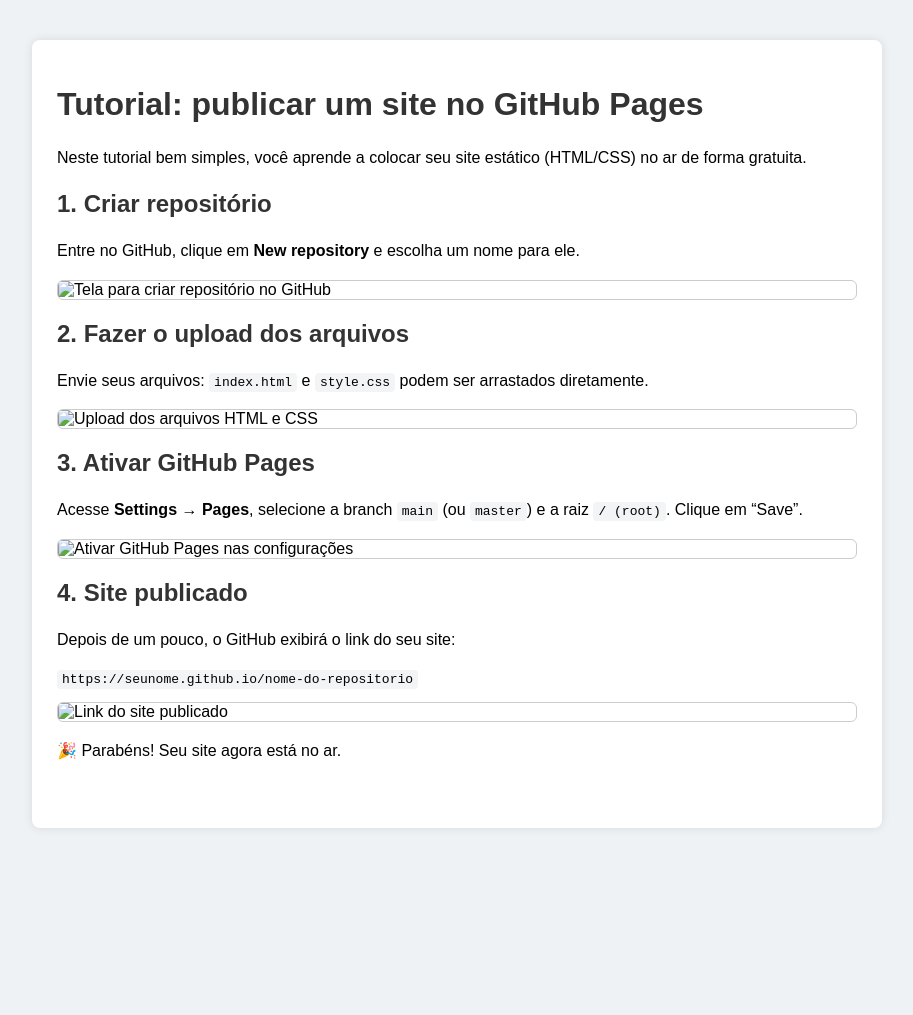
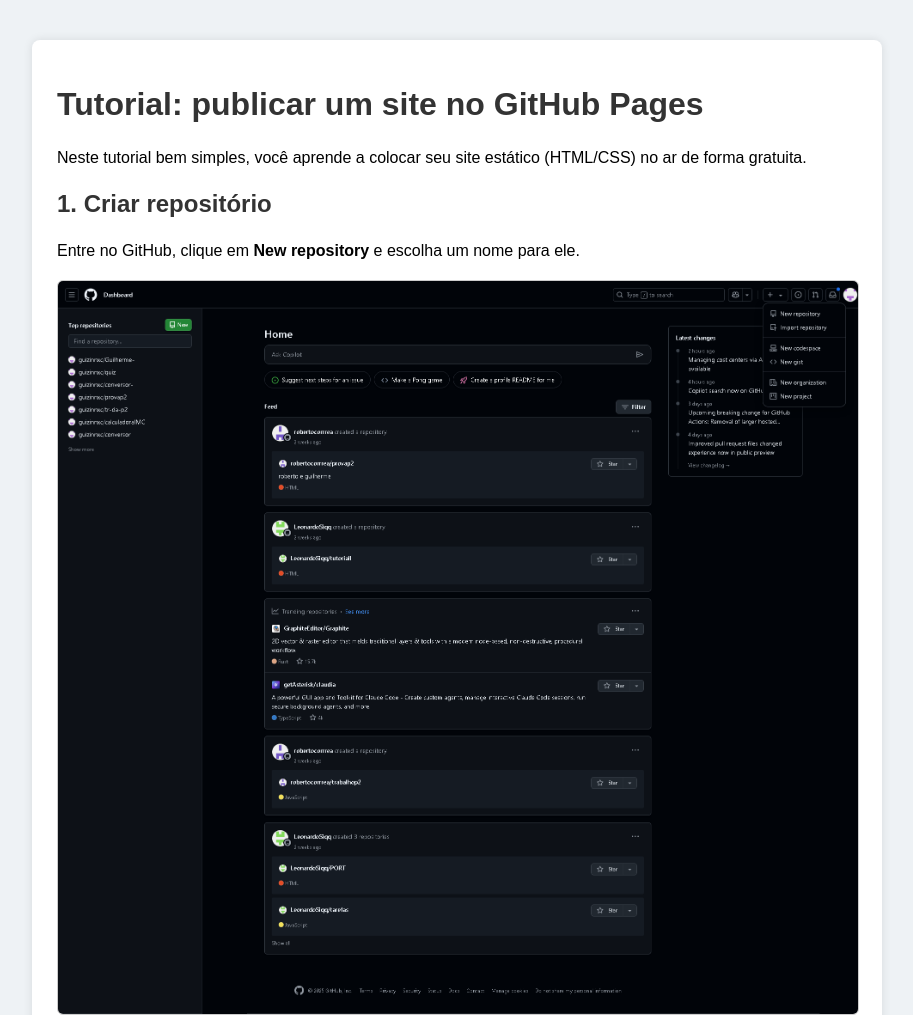
Before and after one commit to guizinnxc/site, a plain HTML site: page index.html in a window 1280 px wide. Shown: the top 1015 px of the page, without its empty margins (183-1096 px from the left). Before the commit the page ends 868 px from the top, so only its background shows below. Drawn offline with Linux system fonts and the light colour scheme; files that its build step writes are made by us from their sources.

Commit message:
Add files via upload

```diff
--- a/index.html
+++ b/index.html
@@ -3,7 +3,7 @@
 <head>
   <meta charset="UTF-8">
   <title>Deploy no GitHub Pages</title>
-  <link rel="stylesheet" href="style.css">
+  <link rel="stylesheet" href="/css/style.css">
 </head>
 <body>
   <div class="container">
@@ -12,20 +12,20 @@
 
     <h2>1. Criar repositório</h2>
     <p>Entre no GitHub, clique em <strong>New repository</strong> e escolha um nome para ele.</p>
-    <img src="/img/img 1.png" alt="Tela para criar repositório no GitHub" class="imagem">
+    <img src="/assets/img/img 1.png" alt="Tela para criar repositório no GitHub" class="imagem">
 
     <h2>2. Fazer o upload dos arquivos</h2>
     <p>Envie seus arquivos: <code>index.html</code> e <code>style.css</code> podem ser arrastados diretamente.</p>
-    <img src="/img/img 2.png" alt="Upload dos arquivos HTML e CSS" class="imagem">
+    <img src="/assets/img/img 2.png" alt="Upload dos arquivos HTML e CSS" class="imagem">
 
     <h2>3. Ativar GitHub Pages</h2>
     <p>Acesse <strong>Settings → Pages</strong>, selecione a branch <code>main</code> (ou <code>master</code>) e a raiz <code>/ (root)</code>. Clique em “Save”.</p>
-    <img src="/img/img 3.png" alt="Ativar GitHub Pages nas configurações" class="imagem">
+    <img src="/assets/img/img 3.png" alt="Ativar GitHub Pages nas configurações" class="imagem">
 
     <h2>4. Site publicado</h2>
     <p>Depois de um pouco, o GitHub exibirá o link do seu site:</p>
     <code>https://seunome.github.io/nome-do-repositorio</code>
-    <img src="/img/img 4.png" alt="Link do site publicado" class="imagem">
+    <img src="/assets/img/img 4.png" alt="Link do site publicado" class="imagem">
 
     <p>🎉 Parabéns! Seu site agora está no ar.</p>
     <footer>
```
